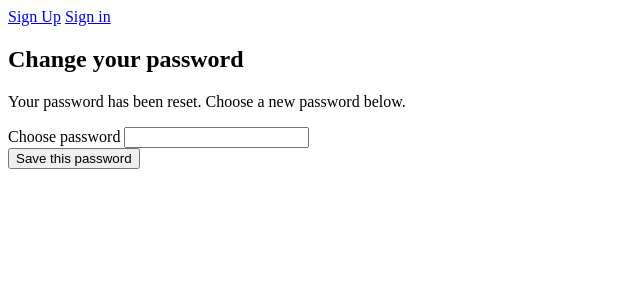
After one commit to kohjianjia/AirBnB-Clone, a Rails app: template app/views/passwords/edit.html.erb in a window 1280 px wide. The commit adds this page. Shown: the top 300 px of the page, without its empty margins (0-640 px from the left). Run offline with Rails 7, Linux system fonts and the light colour scheme; the template is opened without the code that fills it, so the values that code supplies are empty.

```diff
--- /dev/null
+++ b/app/views/clearance_mailer/change_password.text.erb
@@ -0,0 +1,5 @@
+<%= t(".opening") %>
+
+<%= edit_user_password_url(@user, token: @user.confirmation_token.html_safe) %>
+
+<%= raw t(".closing") %>
--- a/app/views/layouts/application.html.erb
+++ b/app/views/layouts/application.html.erb
@@ -1,25 +1,23 @@
 <!DOCTYPE html>
 <html>
 <head>
-    <title>Airbnb</title>
-    <%= csrf_meta_tags %>
-    <%= csp_meta_tag %>
-
-    <%= stylesheet_link_tag    'application', media: 'all', 'data-turbolinks-track': 'reload' %>
-    <%= javascript_include_tag 'application', 'data-turbolinks-track': 'reload' %>
+  <%= javascript_include_tag 'application' %>
+  <%= csrf_meta_tag %>
 </head>
-
 <body>
-    <% if signed_in? %>
+  <div id="header">
+    <% if signed_in? -%>
+      <%= button_to t(".sign_out"), sign_out_path, method: :delete %> <br/>
       Signed in as: <%= current_user.email %>
-      <%= button_to 'Sign out', sign_out_path, method: :delete %>
-    <% else %>
-      <%= link_to 'Sign in', sign_in_path %>
-    <% end %>
+    <% else -%>
+      <%= link_to t(".sign_up"), sign_up_path %>
+      <%= link_to t(".sign_in"), sign_in_path %>
+    <% end -%>
+  </div>
 
   <div id="flash">
-      <% flash.each do |key, value| %>
-        <div class="flash <%= key %>"><%= value %></div>
+    <% flash.each do |key, value| -%>
+      <div id="flash_<%= key %>"><%=h value %></div>
     <% end %>
   </div>
 
--- /dev/null
+++ b/app/views/passwords/create.html.erb
@@ -0,0 +1,3 @@
+<div id="clearance" class="password-reset">
+  <p><%= t(".description") %></p>
+</div>
--- /dev/null
+++ b/app/views/passwords/edit.html.erb
@@ -0,0 +1,18 @@
+<div id="clearance" class="password-reset">
+  <h2><%= t(".title") %></h2>
+
+  <p><%= t(".description") %></p>
+
+  <%= form_for :password_reset,
+        url: user_password_path(@user, token: @user.confirmation_token),
+        html: { method: :put } do |form| %>
+    <div class="password-field">
+      <%= form.label :password %>
+      <%= form.password_field :password %>
+    </div>
+
+    <div class="submit-field">
+      <%= form.submit %>
+    </div>
+  <% end %>
+</div>
--- /dev/null
+++ b/app/views/sessions/new.html.erb
@@ -0,0 +1,6 @@
+<div id="clearance" class="sign-in">
+  <h2><%= t(".title") %></h2>
+
+  <%= render partial: '/sessions/form' %>
+
+</div>
--- a/app/views/welcome/index.erb
+++ b/app/views/welcome/index.erb
@@ -1 +1,3 @@
-<h1>Welcome</h1>
+<!-- to create this: rails g controller Welcome index -->
+<h1>Airbnb</h1>
+<h2>Book unique homes and experiences all over the world.</h2>
--- a/config/initializers/clearance.rb
+++ b/config/initializers/clearance.rb
@@ -1,4 +1,5 @@
 Clearance.configure do |config|
+  config.routes = false
   config.mailer_sender = "reply@example.com"
   config.rotate_csrf_on_sign_in = true
 end
--- /dev/null
+++ b/config/locales/clearance.en.yml
@@ -0,0 +1,59 @@
+---
+en:
+  clearance:
+    models:
+      clearance_mailer:
+        change_password: Change your password
+  clearance_mailer:
+    change_password:
+      closing: If you didn't request this, ignore this email. Your password has
+        not been changed.
+      link_text: Change my password
+      opening: "Someone, hopefully you, requested we send you a link to change
+        your password:"
+  flashes:
+    failure_after_create: Bad email or password.
+    failure_after_update: Password can't be blank.
+    failure_when_forbidden: Please double check the URL or try submitting
+      the form again.
+    failure_when_not_signed_in: Please sign in to continue.
+  helpers:
+    label:
+      password:
+        email: Email address
+      password_reset:
+        password: Choose password
+    submit:
+      password:
+        submit: Reset password
+      password_reset:
+        submit: Save this password
+      session:
+        submit: Sign in
+      user:
+        create: Sign up
+  layouts:
+    application:
+      sign_in: Sign in
+      sign_out: Sign out
+  passwords:
+    create:
+      description: You will receive an email within the next few minutes. It
+        contains instructions for changing your password.
+    edit:
+      description: Your password has been reset. Choose a new password below.
+      title: Change your password
+    new:
+      description: To be emailed a link to reset your password, please enter
+        your email address.
+      title: Reset your password
+  sessions:
+    form:
+      forgot_password: Forgot password?
+      sign_up: Sign up
+    new:
+      title: Sign in
+  users:
+    new:
+      sign_in: Sign in
+      title: Sign up
--- a/config/routes.rb
+++ b/config/routes.rb
@@ -1,4 +1,22 @@
 Rails.application.routes.draw do
+  resources :passwords, controller: "clearance/passwords", only: [:create, :new]
+  resource :session, controller: "clearance/sessions", only: [:create]
+
+  # resources generate an id, in this case user's id
+  resources :users, controller: "users", only: [:create, :edit, :update] do
+
+  	# resource doesn't generate an id (password is just a column, not a table)
+    resource :password,
+      controller: "clearance/passwords",
+      only: [:create, :edit, :update]
+  end
+
+  # page with sign up form             #new is the method used
+  get "/sign_in" => "clearance/sessions#new", as: "sign_in"
+  delete "/sign_out" => "clearance/sessions#destroy", as: "sign_out"
+  get "/sign_up" => "clearance/users#new", as: "sign_up"
+
+  	# leads to views => welcome => index
 	root 'welcome#index'
   # For details on the DSL available within this file, see http://guides.rubyonrails.org/routing.html
 end
--- a/db/migrate/20180704040353_create_users.rb
+++ b/db/migrate/20180704040353_create_users.rb
@@ -3,6 +3,9 @@ class CreateUsers < ActiveRecord::Migration[5.2]
     create_table :users do |t|
       t.timestamps null: false
       t.string :email, null: false
+      t.string :name
+      t.string :gender
+      t.string :age
       t.string :encrypted_password, limit: 128, null: false
       t.string :confirmation_token, limit: 128
       t.string :remember_token, limit: 128, null: false
```
Also changed, not shown: app/controllers/users_controller.rb (added, +37 -0 lines), app/views/clearance_mailer/change_password.html.erb (added, +8 -0 lines), app/views/passwords/new.html.erb (added, +16 -0 lines), app/views/sessions/_form.html.erb (added, +23 -0 lines), app/views/users/_form.html.erb (added, +24 -0 lines), app/views/users/new.html.erb (added, +18 -0 lines), Gemfile, Gemfile.lock, db/schema.rb, 1 other file. Lines whose indentation alone changed are shown as unchanged.
